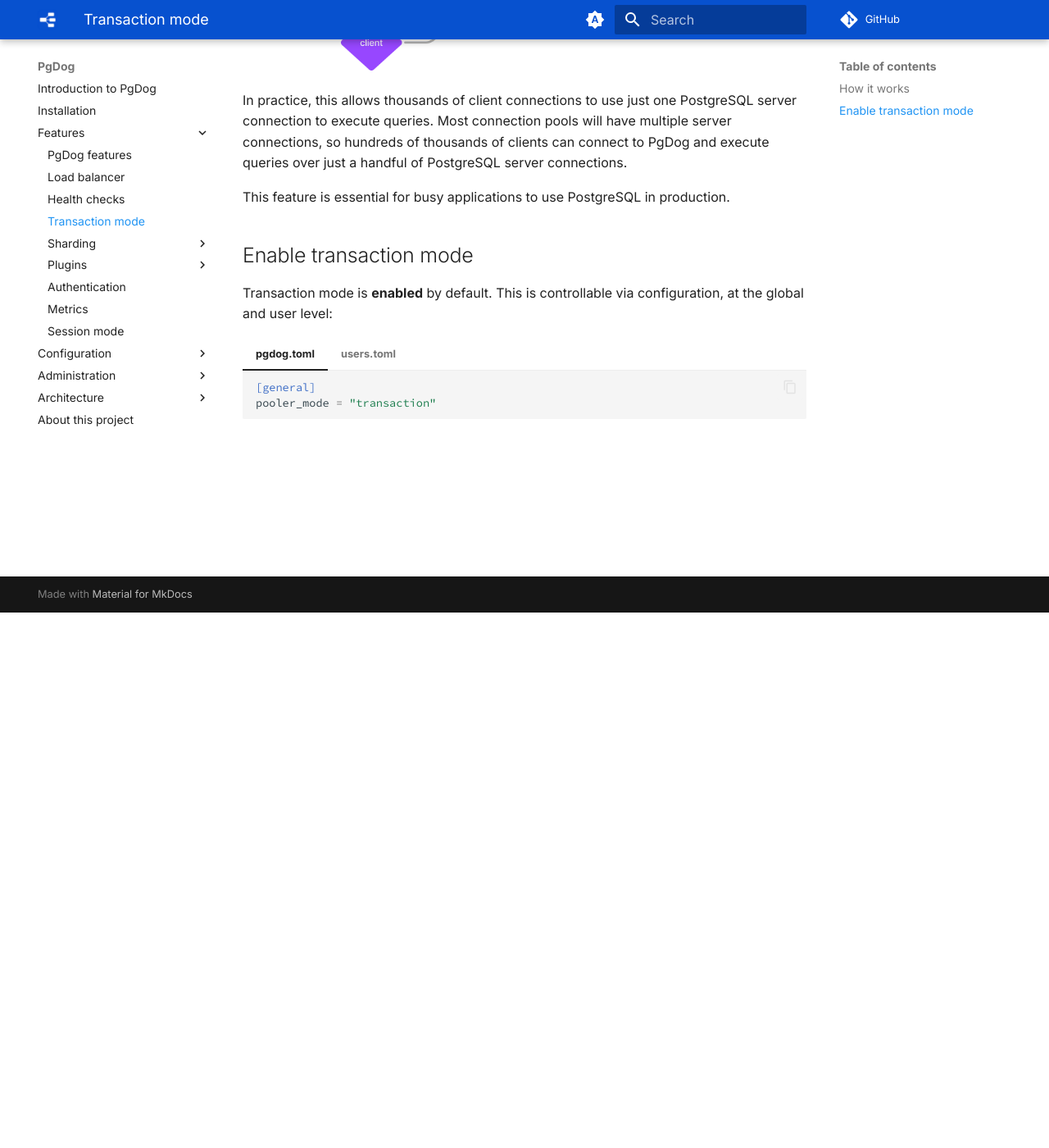
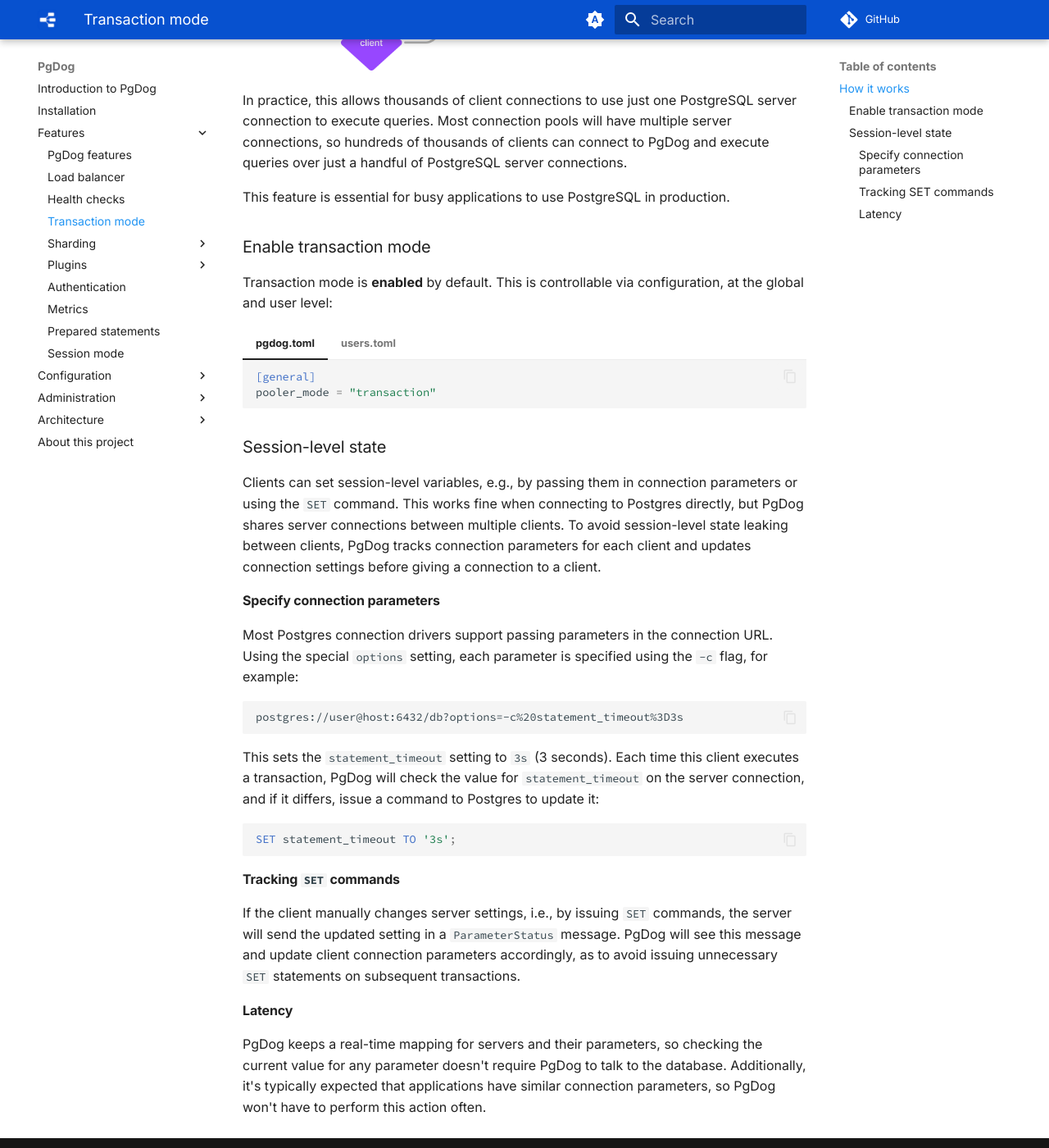
Before and after one commit to pgdogdev/docs, an MkDocs documentation site: the page built from docs/features/transaction-mode.md, in a window 1280 px wide and 1400 px high, scrolled down 653 px. Shown: the whole window at 82% size. Built offline with MkDocs 1.6.1 and Material for MkDocs 9.7.7, drawn with Linux system fonts in a browser that asks for light colours; comment, search, counter and statistics services are not loaded.

````diff
--- a/docs/features/transaction-mode.md
+++ b/docs/features/transaction-mode.md
@@ -16,7 +16,7 @@ In practice, this allows thousands of client connections to use just one Postgre
 
 This feature is essential for busy applications to use PostgreSQL in production.
 
-## Enable transaction mode
+### Enable transaction mode
 
 Transaction mode is **enabled** by default. This is controllable via configuration, at the global
 and user level:
@@ -34,18 +34,37 @@ and user level:
     pooler_mode = "transaction"
     ```
 
-<!-- ## Session state
+### Session-level state
 
-!!! note
-    This feature is a work in progress.
+Clients can set session-level variables, e.g., by passing them in connection parameters or using the `SET` command. This works fine when connecting to Postgres directly, but PgDog shares server
+connections between multiple clients. To avoid session-level state leaking between clients, PgDog tracks connection parameters for each client and updates connection settings before
+giving a connection to a client.
 
-Since clients in transaction mode reuse PostgreSQL server connections, it's possible for session-level variables and state to leak between clients. PgDog keeps track of connection state modifications and can automatically clean up server connections after a transaction. While this helps prevent session variables leakage between clients, this does have a small performance overhead.
+#### Specify connection parameters
 
-To avoid this, clients using PgDog in transaction mode should avoid the usage of `SET` statements and use `SET LOCAL` inside an explicit transaction instead:
+Most Postgres connection drivers support passing parameters in the connection URL. Using the special `options` setting, each parameter is specified using the `-c` flag, for example:
+
+```
+postgres://user@host:6432/db?options=-c%20statement_timeout%3D3s
+```
+
+This sets the `statement_timeout` setting to `3s` (3 seconds). Each time this client
+executes a transaction, PgDog will check the value for `statement_timeout` on the server connection,
+and if it differs, issue a command to Postgres to update it:
 
 ```postgresql
-BEGIN;
-SET LOCAL statement_timeout = '30s';
-SELECT * FROM my_table;
-COMMIT;
-``` -->
+SET statement_timeout TO '3s';
+```
+
+
+#### Tracking `SET` commands
+
+If the client manually changes server settings, i.e., by issuing `SET` commands, the server will send the updated setting
+in a `ParameterStatus` message. PgDog will see this message and update client connection parameters accordingly, as to avoid
+issuing unnecessary `SET` statements on subsequent transactions.
+
+#### Latency
+
+PgDog keeps a real-time mapping for servers and their parameters, so checking the current value for any parameter doesn't require PgDog to talk
+to the database. Additionally, it's typically expected that applications have similar connection parameters, so PgDog won't have
+to perform this action often.
````
Also changed, not shown: docs/configuration/pgdog.toml/general.md (+15 -2 lines), docs/features/prepared-statements.md (added, +51 -0 lines), docs/images/prepared-statements-1.png (added), 1 other file.
